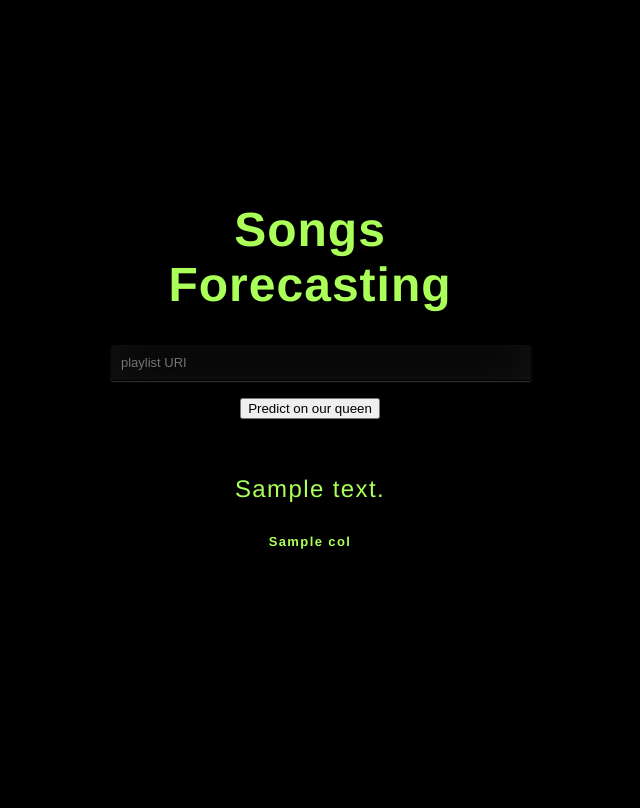
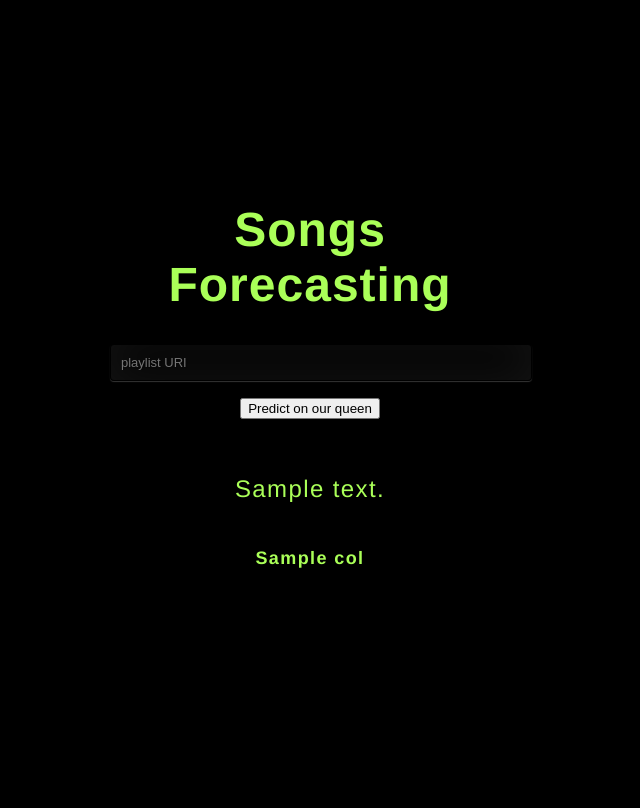
Before and after one commit to miscdats/The-Bjorker, a Flask app: template app/templates/index.html in a window 1280 px wide. Shown: the whole page, without its empty margins (380-1020 px from the left). Run offline with Flask 2, Linux system fonts and the light colour scheme; the template is opened without the code that fills it: most values are stand-ins (such as "Sample title", 1, 10 or a date in 2020); lists and menus that the app fills with data are empty; parts of the project's set-up code (start-up, migrations or seed data) failed here and were passed over.

Commit message:
Results table style.

```diff
--- a/app/static/css/style.css
+++ b/app/static/css/style.css
@@ -1,6 +1,6 @@
 @import url(https://fonts.googleapis.com/css?family=Open+Sans);
 
-html { width: 100%; height:100%; overflow:hidden; }
+html { width: 100%; height:100%; overflow:auto; }
 
 body {
 	width: 100%;
@@ -49,11 +49,18 @@ input {
 }
 
 table {
-	font-size: 12px;
 	width: 100%;
 }
 
-tr, td, th {
+th {
+	padding: 15px;
+	font-size: 18px;
+	height: auto;
+	width: auto;
+}
+
+tr, td {
+	height: 100%;
 	width: 100%;
 	margin-bottom: 10px;
 	font-size: 13px;
```
